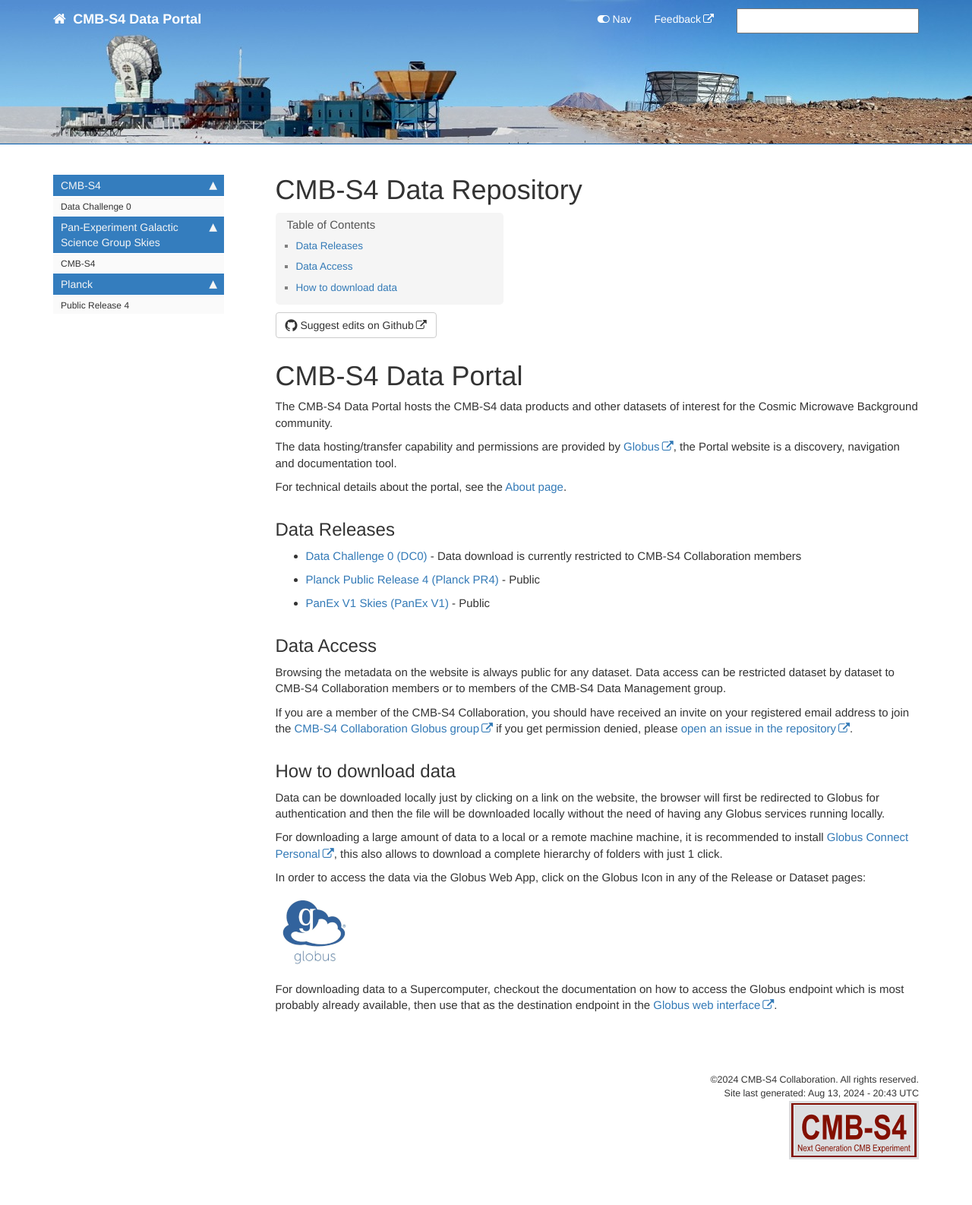
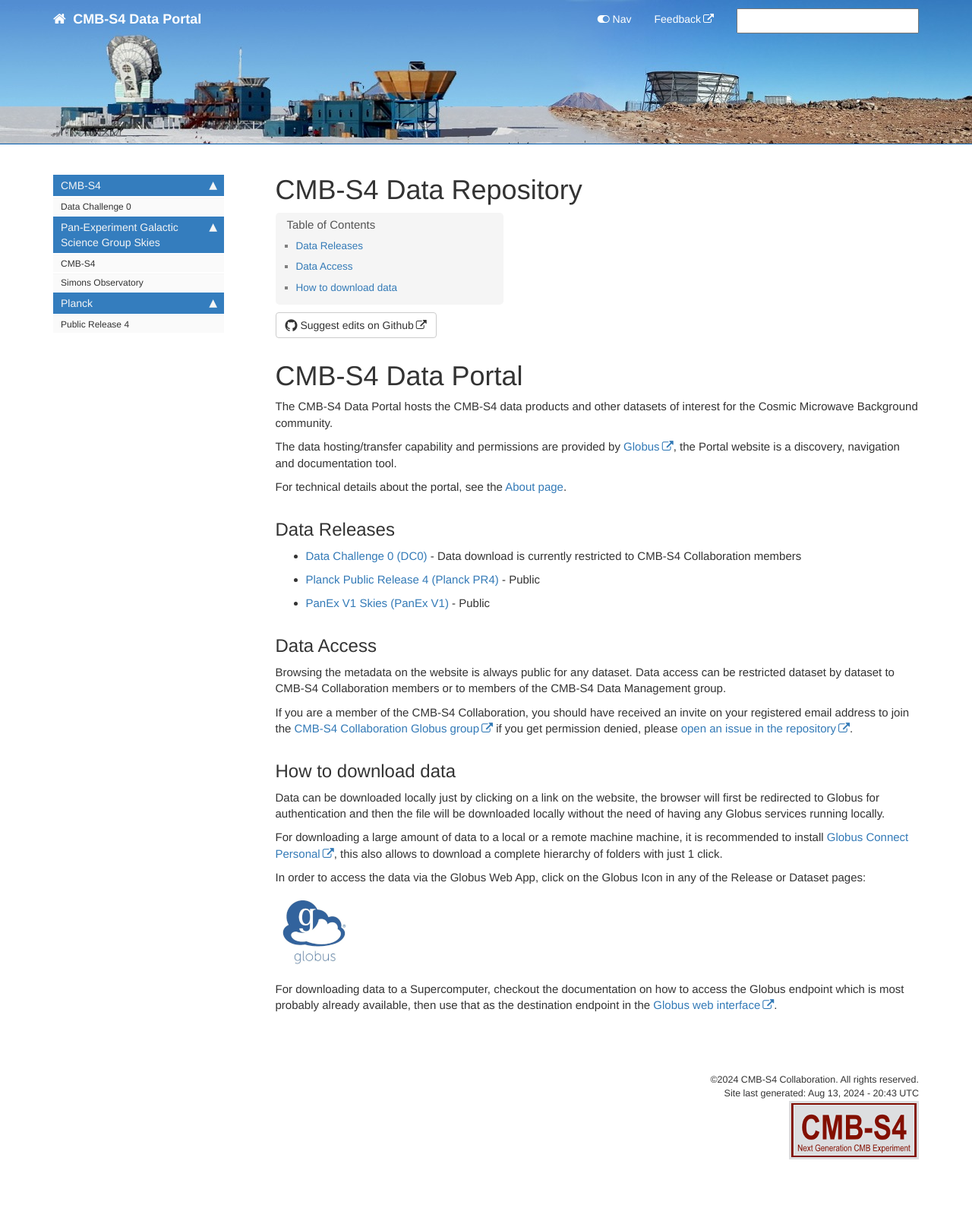
Before and after one commit to CMB-S4/serverless-data-portal-cmb-s4, a Jekyll site: the page built from index.md, in a window 1280 px wide. Shown: the whole page at 76% size. Built offline with Jekyll 4.4.1, drawn with Linux system fonts in a browser that asks for light colours; comment, search, counter and statistics services are not loaded.

Commit message:
SO in sidebar

```diff
--- a/_data/sidebars/home_sidebar.yml
+++ b/_data/sidebars/home_sidebar.yml
@@ -17,6 +17,9 @@
     - title: CMB-S4
       url: "panexv1.html"
       output: web
+    - title: Simons Observatory
+      url: "panexv1-so.html"
+      output: web
   - title: Planck
     output: web
     folderitems:
```
